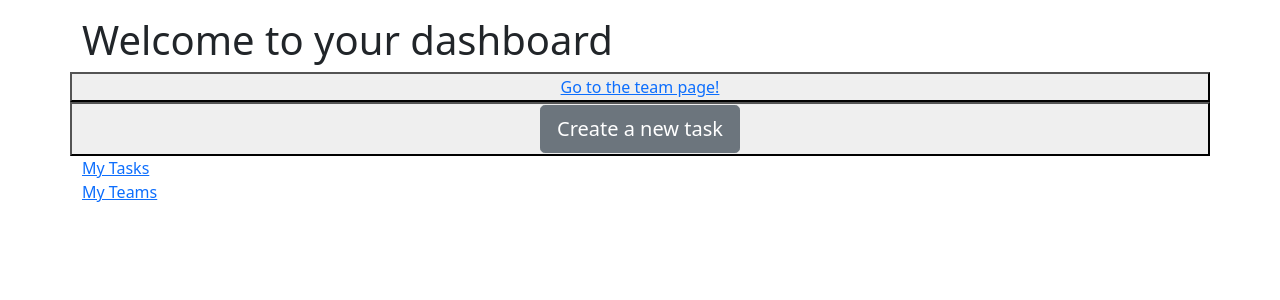
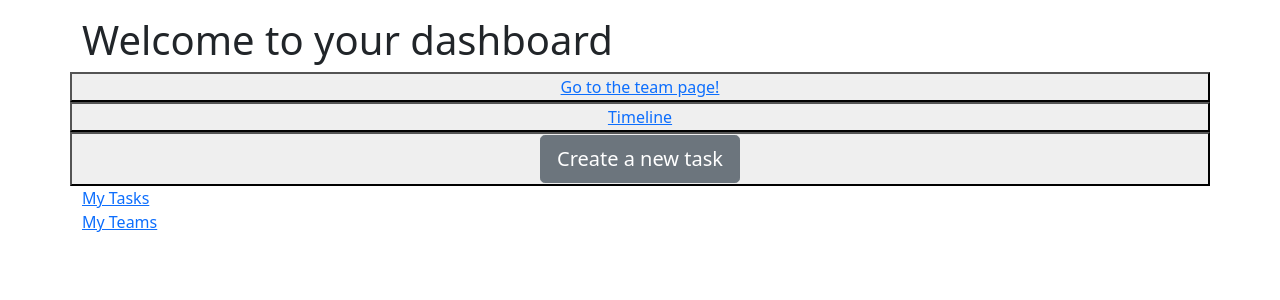
Before and after one commit to Sujan-Naik/dingo, a Django app: template tasks/templates/dashboard.html in a window 1280 px wide. Shown: the part 56-356 px from the top of the page. Run offline with Django 3.2, Linux system fonts and the light colour scheme; the template is opened without the code that fills it, so the values that code supplies are empty; some libraries are stand-ins or nearby versions.

Commit message:
Implement timeline to view tasks

```diff
--- a/tasks/templates/dashboard.html
+++ b/tasks/templates/dashboard.html
@@ -12,7 +12,11 @@
       <a href="{% url 'team' %}">Go to the team page!</a>
     </button>
   </div>
-
+    <div class="row">
+    <button type="button">
+      <a href="{% url 'timeline' %}">Timeline</a>
+    </button>
+  </div>
   <div class="row">
     <button type="button">
       <a href="{% url 'create_task' %}" class="btn btn-lg btn-secondary">Create a new task</a>
```
